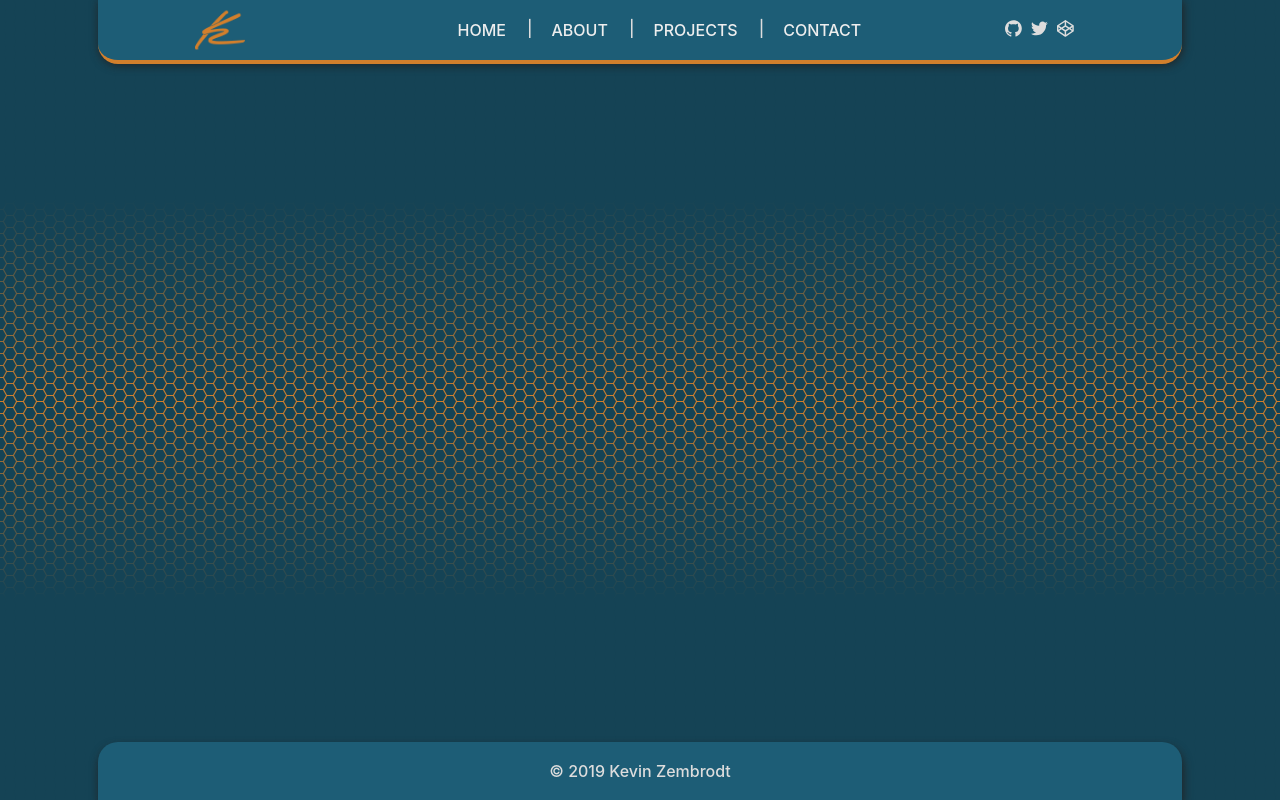
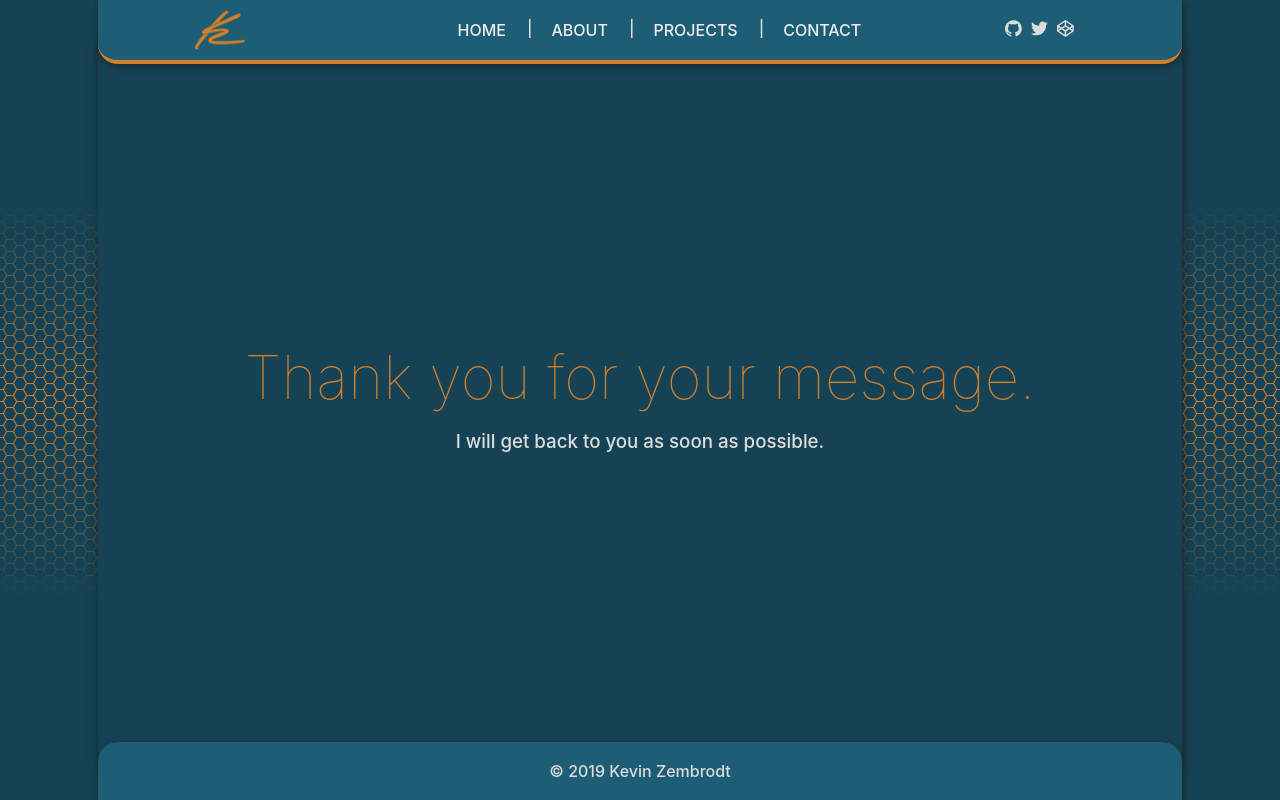
Before and after one commit to Nixikaz/portfolio-react, a React (Create React App) app: page /thankyou in a window 1280 px wide. Built offline with nearby package versions, Linux system fonts and the light colour scheme.

Commit message:
added thank you page

```diff
--- a/src/App.js
+++ b/src/App.js
@@ -6,6 +6,7 @@ import Projects from './components/Projects';
 import Contact from './components/Contact';
 import Footer from './components/Footer';
 import Hero from './components/Hero';
+import Thankyou from './components/Thankyou';
 import { BrowserRouter, Route } from 'react-router-dom';
 
 class App extends Component {
@@ -19,6 +20,7 @@ class App extends Component {
           <Route path="/about" component={About} />
           <Route path="/projects" component={Projects} />
           <Route path="/contact" component={Contact} />
+          <Route path="/thankyou" component={Thankyou} />
           <Footer />
         </div>
       </BrowserRouter>
--- a/src/components/Contact.js
+++ b/src/components/Contact.js
@@ -17,10 +17,8 @@ export default class Contact extends Component {
       headers: { 'Content-Type': 'application/x-www-form-urlencoded' },
       body: encode({ 'form-name': 'contact', ...this.state })
     })
-      .then(() => alert('Success!'))
+      // .then(() => alert('Success!'))
       .catch(error => alert(error));
-
-    e.preventDefault();
   };
 
   handleChange = e => this.setState({ [e.target.name]: e.target.value });
@@ -30,7 +28,7 @@ export default class Contact extends Component {
       <main className="content content--single">
         <section id="contact">
           <h1>Contact</h1>
-          <form onSubmit={this.handleSubmit} name="contact" className="form__contact">
+          <form onSubmit={this.handleSubmit} name="contact" className="form__contact" action="/thankyou">
             <input type="hidden" name="form-name" value="contact" />
             <div className="hidden">
               <label>
--- /dev/null
+++ b/src/components/Thankyou.js
@@ -0,0 +1,17 @@
+import React from 'react';
+
+const Thankyou = () => {
+  return (
+    <main className="content content--single">
+      <section id="thankyou">
+        <div>
+          <h1>Thank you for your message.</h1>
+          <br />
+          <h3>I will get back to you as soon as possible.</h3>
+        </div>
+      </section>
+    </main>
+  );
+};
+
+export default Thankyou;
--- a/src/index.css
+++ b/src/index.css
@@ -449,7 +449,21 @@ section p img {
   display: flex;
   flex-direction: column;
 }
-
+#thankyou {
+  display: grid;
+  justify-content: center;
+  align-content: center;
+  height: 100%;
+  text-align: center;
+}
+#thankyou h1 {
+  color: #d27f2c;
+  font-size: 6rem;
+  font-weight: 100;
+}
+#thankyou h3 {
+  font-weight: 500;
+}
 footer {
   padding: 2rem;
   grid-area: footer;
```
